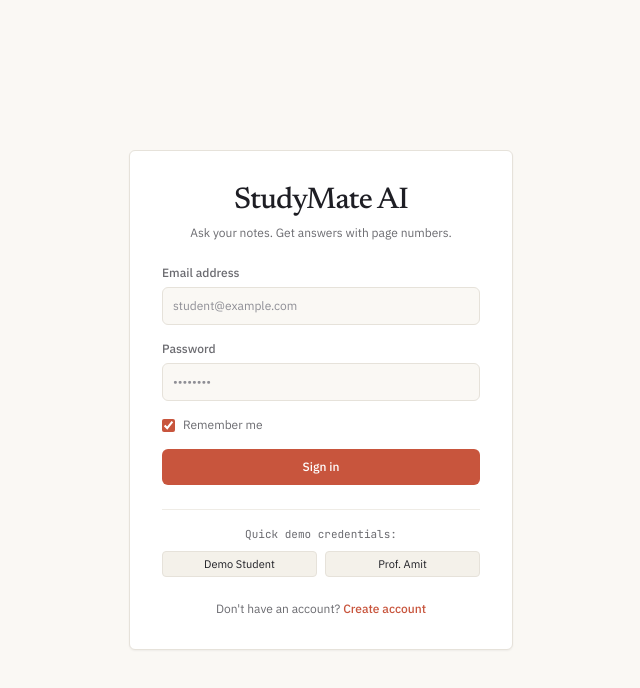
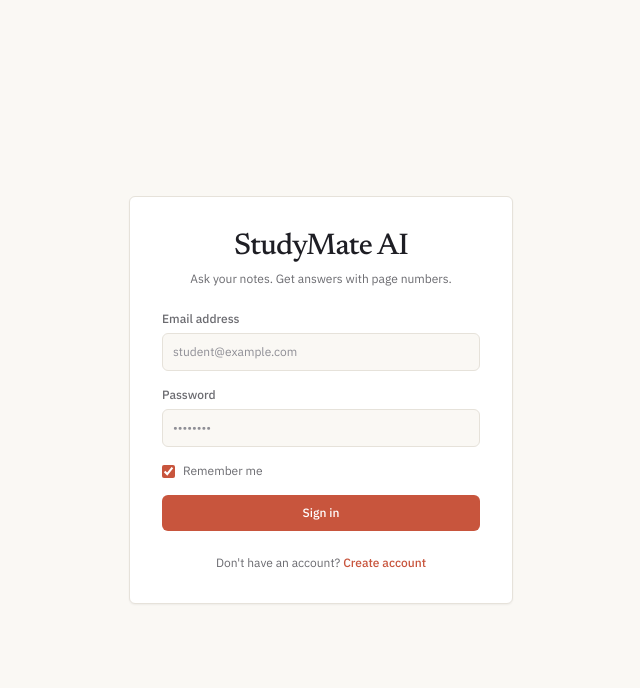
Before and after one commit to Ayush-Tiwari24/StudyMate, a React (Vite) app in the folder frontend/: page /login in a window 1280 px wide. Shown: the top 688 px of the page, without its empty margins (319-959 px from the left). Built offline with nearby package versions, Linux system fonts and the light colour scheme; no server answers.

Commit message:
feat(auth): remove demo credentials and autofill buttons from login page

```diff
--- a/frontend/src/pages/Login.jsx
+++ b/frontend/src/pages/Login.jsx
@@ -33,11 +33,6 @@ export default function Login() {
     } finally {
       setLoading(false);
     }
-  };
-
-  const handleDemoFill = (demoEmail, demoPass) => {
-    setEmail(demoEmail);
-    setPassword(demoPass);
   };
 
   return (
@@ -106,29 +101,6 @@ export default function Login() {
           </button>
         </form>
 
-        {/* Demo Credentials */}
-        <div className="pt-4 border-t border-[var(--line-subtle)] flex flex-col gap-2">
-          <span className="text-[11px] font-mono text-[var(--muted)] text-center">
-            Quick demo credentials:
-          </span>
-          <div className="grid grid-cols-2 gap-2">
-            <button
-              type="button"
-              onClick={() => handleDemoFill('student@example.com', 'student123')}
-              className="py-1 px-2 rounded-[4px] border border-[var(--line)] bg-[var(--surface-muted)] hover:bg-[var(--surface-hover)] text-[11px] font-sans text-[var(--ink)] text-center transition-colors"
-            >
-              Demo Student
-            </button>
-            <button
-              type="button"
-              onClick={() => handleDemoFill('amit@university.edu', 'password123')}
-              className="py-1 px-2 rounded-[4px] border border-[var(--line)] bg-[var(--surface-muted)] hover:bg-[var(--surface-hover)] text-[11px] font-sans text-[var(--ink)] text-center transition-colors"
-            >
-              Prof. Amit
-            </button>
-          </div>
-        </div>
-
         <div className="text-center text-xs text-[var(--muted)]">
           Don't have an account?{' '}
           <Link to="/register" className="text-[var(--accent)] hover:underline font-medium">
```
Also changed, not shown: 1 other file (tests, documents, lock files or other folders).
